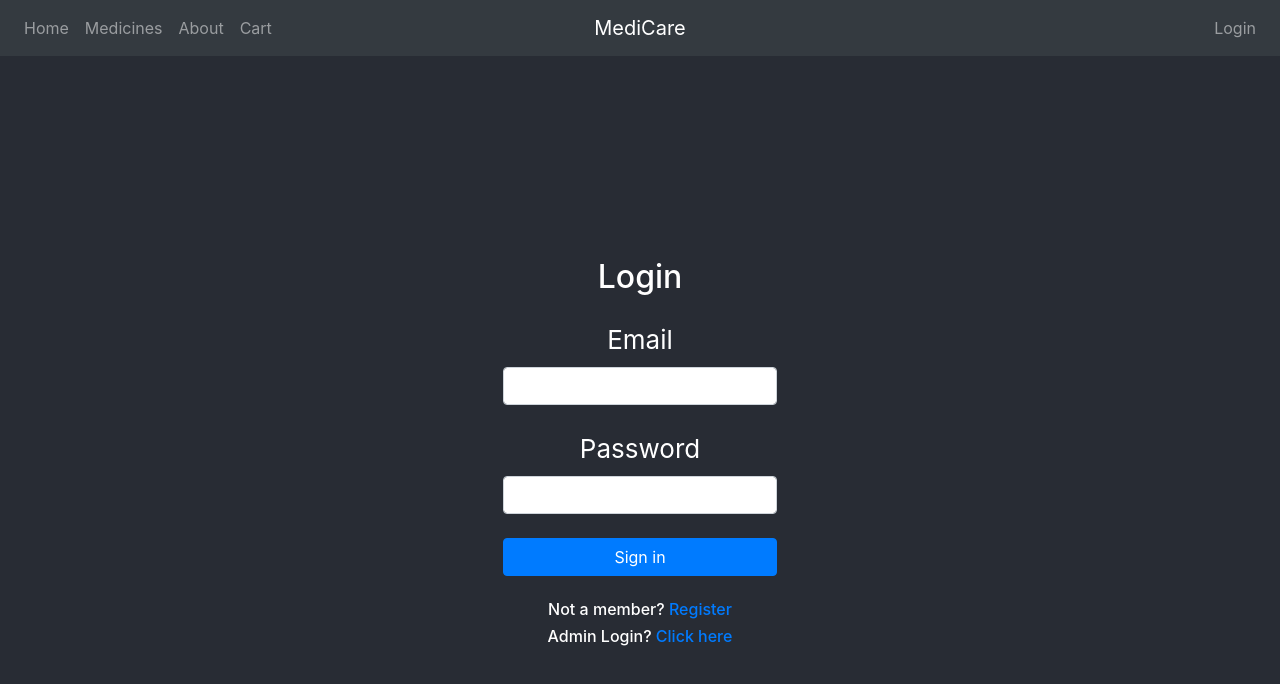
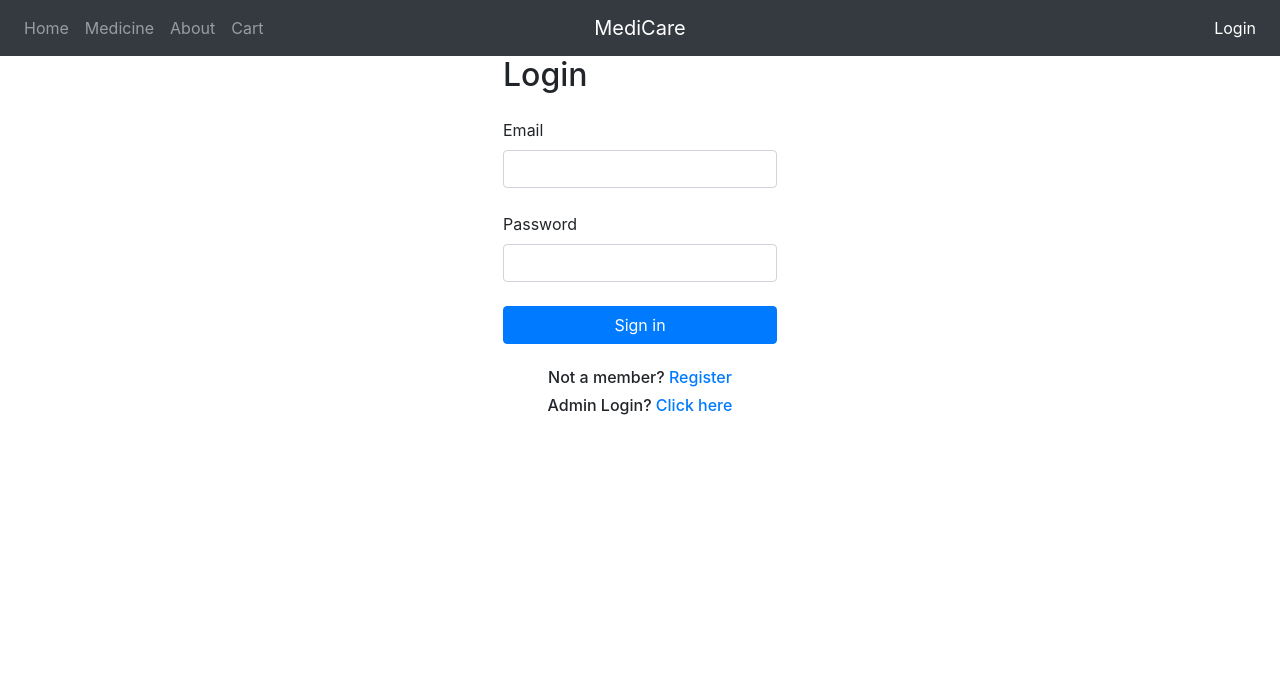
Before and after one commit to shahjahanarfin321/MediCare-Project, a React (Create React App) app in the folder Frontend/medicare-ui/: page / in a window 1280 px wide. Shown: the top 684 px of the page. Built offline with nearby package versions, Linux system fonts and the light colour scheme.

Commit message:
created all the pages of for navigation and made the ui with proper responsiveness

```diff
--- a/Frontend/medicare-ui/package.json
+++ b/Frontend/medicare-ui/package.json
@@ -7,7 +7,9 @@
     "@testing-library/react": "^13.4.0",
     "@testing-library/user-event": "^13.5.0",
     "react": "^18.2.0",
+    "react-bootstrap": "^2.7.2",
     "react-dom": "^18.2.0",
+    "react-router-dom": "^6.9.0",
     "react-scripts": "5.0.1",
     "web-vitals": "^2.1.4"
   },
--- a/Frontend/medicare-ui/src/App.js
+++ b/Frontend/medicare-ui/src/App.js
@@ -1,18 +1,9 @@
 import './App.css';
-import Login from './components/Login';
-import NavbarCollapse from './components/NavbarCollapse';
-import Navbar from './components/NavbarCollapse';
+import RedirectRoutes from './routes/RedirectRoutes';
 
 function App() {
   return (
-    <div>
-      <NavbarCollapse />
-      <div className="App">
-        <header className="App-header">
-          <Login />
-        </header>
-      </div>
-    </div>
+    <RedirectRoutes/>
   );
 }
 
--- /dev/null
+++ b/Frontend/medicare-ui/src/components/About.js
@@ -0,0 +1,6 @@
+function About() {
+    return(
+        <h1>About</h1>
+    );
+}
+export default About;
--- /dev/null
+++ b/Frontend/medicare-ui/src/components/Cart.js
@@ -0,0 +1,6 @@
+function Cart() {
+    return(
+        <h1>Cart</h1>
+    );
+}
+export default Cart;
--- /dev/null
+++ b/Frontend/medicare-ui/src/components/Home.js
@@ -0,0 +1,6 @@
+function Home() {
+    return(
+        <h1>Dashboard</h1>
+    );
+}
+export default Home;
--- /dev/null
+++ b/Frontend/medicare-ui/src/components/Medicine.js
@@ -0,0 +1,6 @@
+function Medicine() {
+    return(
+        <h1>Medicine</h1>
+    );
+}
+export default Medicine;
--- a/Frontend/medicare-ui/src/components/NavbarCollapse.js
+++ b/Frontend/medicare-ui/src/components/NavbarCollapse.js
@@ -1,4 +1,6 @@
 import React from "react";
+import { NavItem } from "react-bootstrap";
+import { NavLink } from "react-router-dom";
 
 function NavbarCollapse() {
   return (
@@ -7,16 +9,24 @@ function NavbarCollapse() {
         <div class="navbar-collapse collapse w-100 order-1 order-md-0 dual-collapse2">
           <ul class="navbar-nav mr-auto">
             <li class="nav-item">
-              <a class="nav-link" href="#">Home</a>
+              <NavItem className="nav-item">
+                <NavLink to='/home' className="nav-link">Home</NavLink>
+              </NavItem>
             </li>
             <li class="nav-item">
-              <a class="nav-link" href="#">Medicines</a>
+              <NavItem className="nav-item">
+                <NavLink to='/medicine' className="nav-link">Medicine</NavLink>
+              </NavItem>
             </li>
             <li class="nav-item">
-              <a class="nav-link" href="#">About</a>
+              <NavItem className="nav-item">
+                <NavLink to='/about' className="nav-link">About</NavLink>
+              </NavItem>
             </li>
             <li class="nav-item">
-              <a class="nav-link" href="#">Cart</a>
+              <NavItem className="nav-item">
+                <NavLink to='/cart' className="nav-link">Cart</NavLink>
+              </NavItem>
             </li>
           </ul>
         </div>
@@ -29,47 +39,13 @@ function NavbarCollapse() {
         <div class="navbar-collapse collapse w-100 order-3 dual-collapse2">
           <ul class="navbar-nav ml-auto">
             <li class="nav-item">
-              <a class="nav-link" href="#">Login</a>
+              <NavItem className="nav-item">
+                <NavLink to='/' className="nav-link">Login</NavLink>
+              </NavItem>
             </li>
           </ul>
         </div>
       </nav>
-      {/* <nav class="navbar navbar-expand-lg bg-body-tertiary">
-        <div class="container-fluid">
-          <a class="navbar-brand" href="#">Navbar</a>
-          <button class="navbar-toggler" type="button" data-bs-toggle="collapse" data-bs-target="#navbarSupportedContent" aria-controls="navbarSupportedContent" aria-expanded="false" aria-label="Toggle navigation">
-            <span class="navbar-toggler-icon"></span>
-          </button>
-          <div class="collapse navbar-collapse" id="navbarSupportedContent">
-            <ul class="navbar-nav me-auto mb-2 mb-lg-0">
-              <li class="nav-item">
-                <a class="nav-link active" aria-current="page" href="#">Home</a>
-              </li>
-              <li class="nav-item">
-                <a class="nav-link" href="#">Link</a>
-              </li>
-              <li class="nav-item dropdown">
-                <a class="nav-link dropdown-toggle" href="#" role="button" data-bs-toggle="dropdown" aria-expanded="false">
-                  Dropdown
-                </a>
-                <ul class="dropdown-menu">
-                  <li><a class="dropdown-item" href="#">Action</a></li>
-                  <li><a class="dropdown-item" href="#">Another action</a></li>
-                  <li><hr class="dropdown-divider" /></li>
-                  <li><a class="dropdown-item" href="#">Something else here</a></li>
-                </ul>
-              </li>
-              <li class="nav-item">
-                <a class="nav-link disabled">Disabled</a>
-              </li>
-            </ul>
-            <form class="d-flex" role="search">
-              <input class="form-control me-2" type="search" placeholder="Search" aria-label="Search" />
-              <button class="btn btn-outline-success" type="submit">Search</button>
-            </form>
-          </div>
-        </div>
-      </nav> */}
     </div>
   );
 }
--- /dev/null
+++ b/Frontend/medicare-ui/src/routes/RedirectRoutes.js
@@ -0,0 +1,24 @@
+import { Routes, Route, BrowserRouter } from 'react-router-dom';
+import About from '../components/About';
+import Cart from '../components/Cart';
+import Home from '../components/Home';
+import Login from '../components/Login';
+import Medicine from '../components/Medicine';
+import NavbarCollapse from '../components/NavbarCollapse';
+
+
+function RedirectRoutes() {
+    return (
+        <BrowserRouter>
+            <NavbarCollapse />
+            <Routes>
+                <Route index exact element={<Login />} />
+                <Route path='/home' exact element={<Home />} />
+                <Route path='/medicine' exact element={<Medicine />} />
+                <Route path='/about' exact element={<About />} />
+                <Route path='/cart' exact element={<Cart />} />
+            </Routes>
+        </BrowserRouter>
+    );
+}
+export default RedirectRoutes;
```
Also changed, not shown: 1 other file (tests, documents, lock files or other folders).
